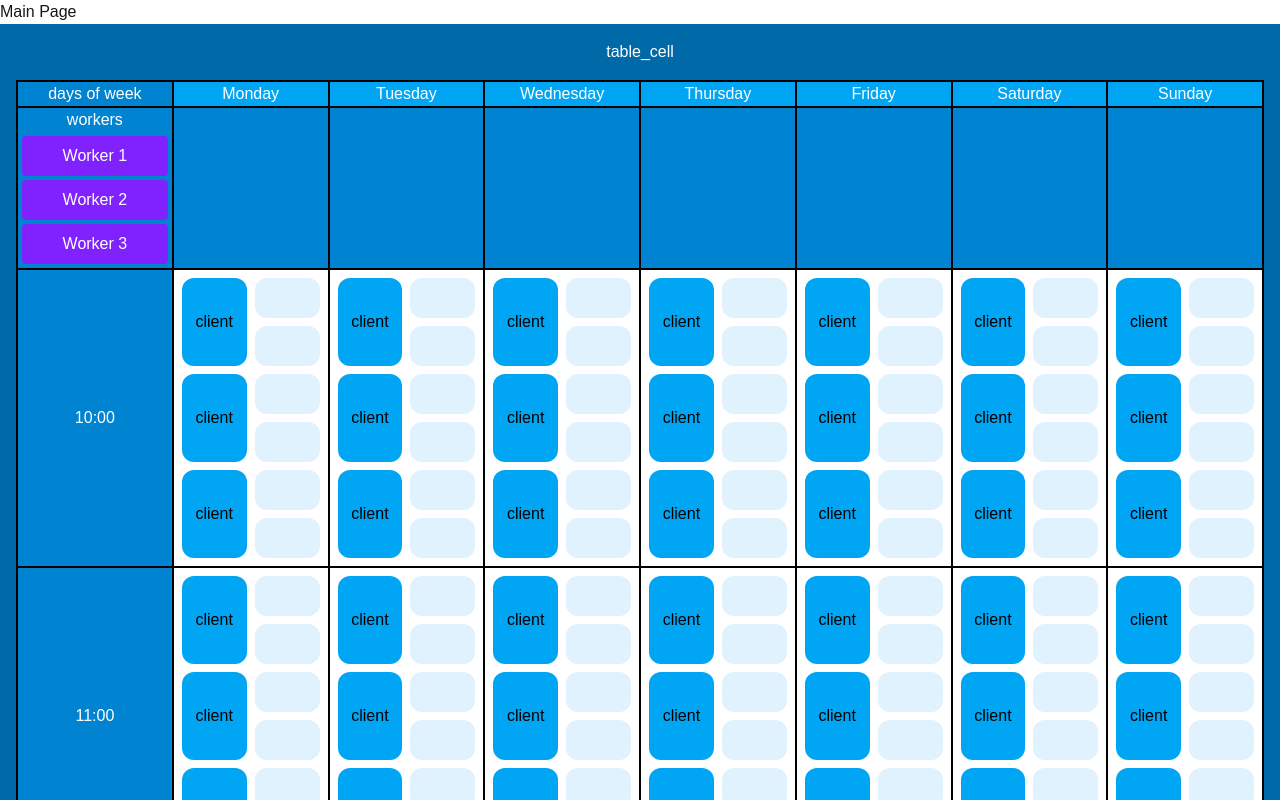
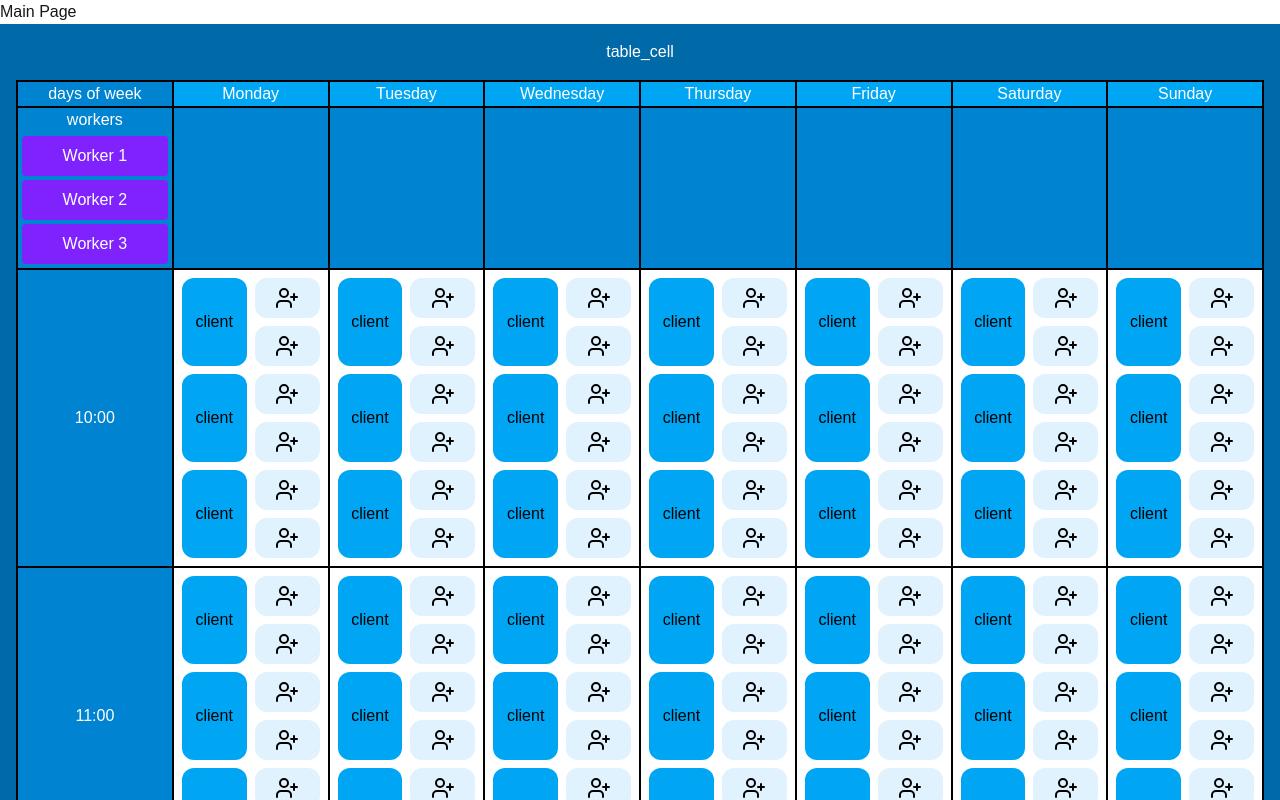
Before and after one commit to LilithStd/work_schedule, a Next.js app: page / in a window 1280 px wide. Shown: the top 800 px of the page. Built offline with nearby package versions, Linux system fonts and the light colour scheme.

Commit message:
update method for set worker on client (cell by day)

```diff
--- a/src/components/cell.tsx
+++ b/src/components/cell.tsx
@@ -38,24 +38,28 @@ export default function Cell({ id, day, time, data }: CellProps) {
 
 
     const cells = data.find((item) => item.cells)?.cells || []
-    const foundWorker = getRegistrationData(id);
+
     const worker = getRegistrationData(id);
+    const foundWorker = getRegistrationData(currentCellId);
     // console.log(foundWorker)
 
+    // console.log(foundWorker)
     useEffect(() => {
         if (foundWorker?.name && foundWorker?.id) {
-            const addWorker = { cellId: currentCellId, ...foundWorker };
-            setCurrentWorker((prev) => [...prev, addWorker]);
+            setCurrentWorker((prev) => {
+                const addWorker = { cellId: currentCellId, ...foundWorker };
+
+                if (prev.some((element) => element.cellId === currentCellId)) {
+                    return prev.map((element) =>
+                        element.cellId === currentCellId ? addWorker : element
+                    );
+                }
+
+                return [...prev, addWorker];
+            });
         }
-    }, [foundWorker, currentCellId]);
-
-    const findWorkerById = (array: CellWorker[], id: string) => {
-        console.log(array, id)
-        const tempResult = array.find((element) => element.cellId === id)?.name
-        // console.log(tempResult)
-        return tempResult
-    }
-
+    }, [currentCellId, foundWorker.id, foundWorker.name]);
+    // console.log(currentWorker)
 
     const handleOpenModal = () => {
         if (modalStatus.status) return
@@ -90,7 +94,8 @@ export default function Cell({ id, day, time, data }: CellProps) {
                             )}
                         >
                             {
-                                findWorkerById(currentWorker, currentCellId)
+                                currentWorker.find((cell) => cell.cellId === item.cell) ? currentWorker.find((cell) => cell.cellId === item.cell)?.name :
+                                    <AddWorkerIcon />
                             }
                         </button>
                     ))}
```
